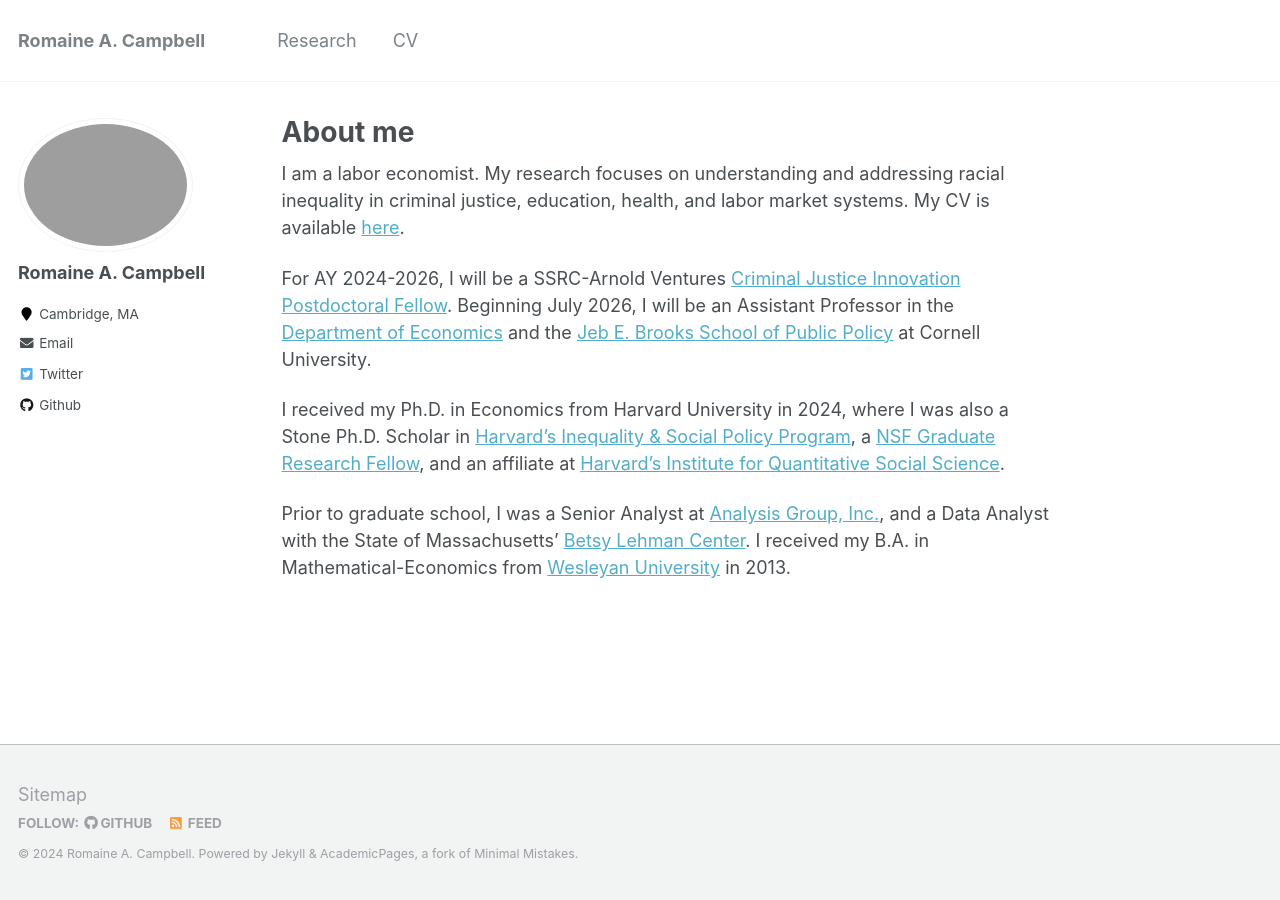
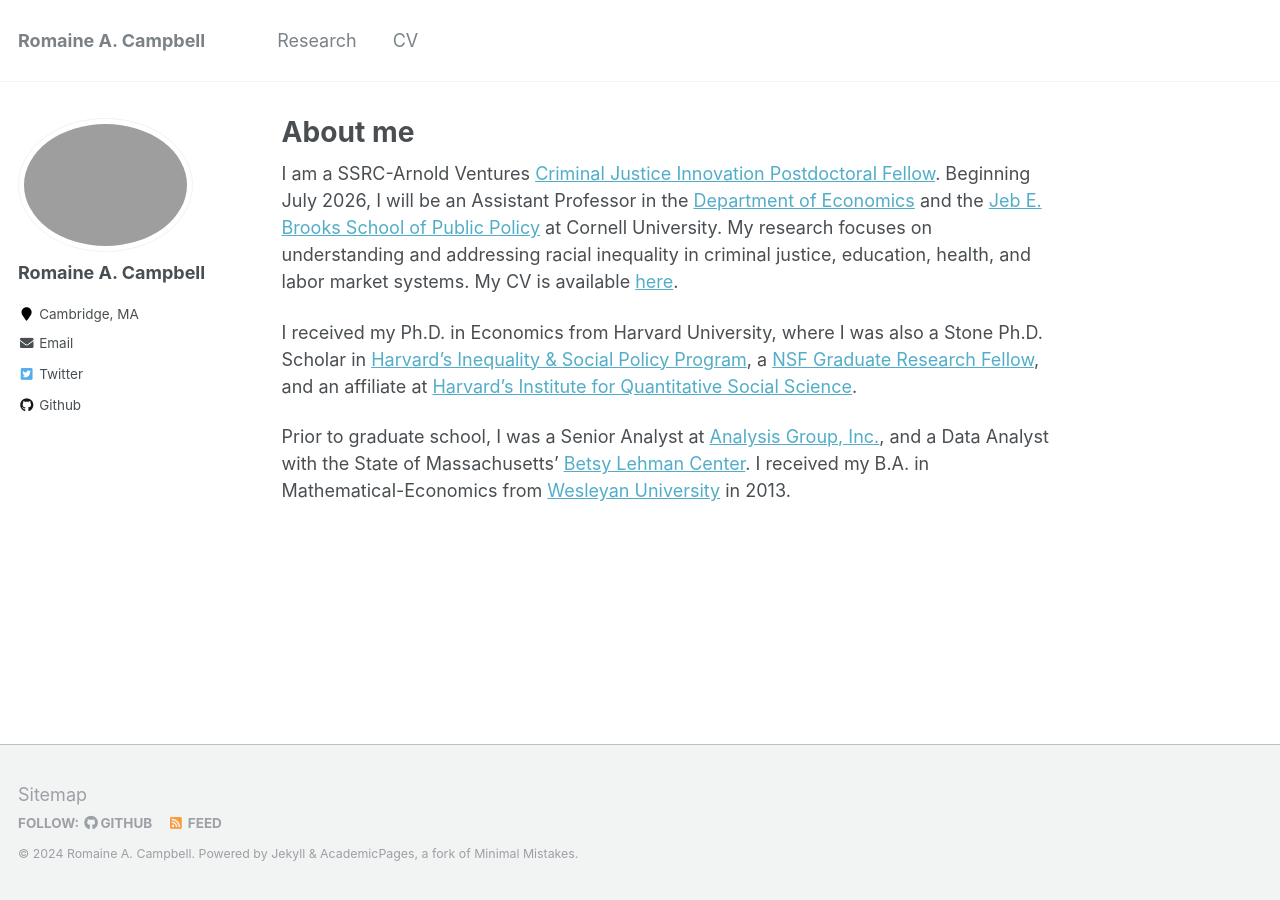
Before and after one commit to romainecampbell/romainecampbell.github.io, a Jekyll site: the page built from _pages/about.md, in a window 1280 px wide. Built offline with Jekyll 4.4.1, drawn with Linux system fonts in a browser that asks for light colours.

Commit message:
Update about.md

```diff
--- a/_pages/about.md
+++ b/_pages/about.md
@@ -8,10 +8,8 @@
   - /about.html
 ---
 
-I am a labor economist. My research focuses on understanding and addressing racial inequality in criminal justice, education, health, and labor market systems. My CV is available [here](https://romainecampbell.github.io/files/CampbellRomaine_CV.pdf).
+I am a SSRC-Arnold Ventures [Criminal Justice Innovation Postdoctoral Fellow](https://www.ssrc.org/programs/arnold-ventures-criminal-justice-innovation-fellowships/fellows/). Beginning July 2026, I will be an Assistant Professor in the [Department of Economics](https://economics.cornell.edu/) and the [Jeb E. Brooks School of Public Policy](https://publicpolicy.cornell.edu/) at Cornell University. My research focuses on understanding and addressing racial inequality in criminal justice, education, health, and labor market systems. My CV is available [here](https://romainecampbell.github.io/files/CampbellRomaine_CV.pdf).
 
-For AY 2024-2026, I will be a SSRC-Arnold Ventures [Criminal Justice Innovation Postdoctoral Fellow](https://www.ssrc.org/programs/arnold-ventures-criminal-justice-innovation-fellowships/fellows/). Beginning July 2026, I will be an Assistant Professor in the [Department of Economics](https://economics.cornell.edu/) and the [Jeb E. Brooks School of Public Policy](https://publicpolicy.cornell.edu/) at Cornell University.
-
-I received my Ph.D. in Economics from Harvard University in 2024, where I was also a Stone Ph.D. Scholar in [Harvard’s Inequality & Social Policy Program](https://inequality.hks.harvard.edu), a [NSF Graduate Research Fellow](https://www.nsfgrfp.org), and an affiliate at [Harvard's Institute for Quantitative Social Science](https://www.iq.harvard.edu/about).
+I received my Ph.D. in Economics from Harvard University, where I was also a Stone Ph.D. Scholar in [Harvard’s Inequality & Social Policy Program](https://inequality.hks.harvard.edu), a [NSF Graduate Research Fellow](https://www.nsfgrfp.org), and an affiliate at [Harvard's Institute for Quantitative Social Science](https://www.iq.harvard.edu/about).
 
 Prior to graduate school, I was a Senior Analyst at [Analysis Group, Inc.](https://www.analysisgroup.com/), and a Data Analyst with the State of Massachusetts' [Betsy Lehman Center](https://betsylehmancenterma.gov/). I received my B.A. in Mathematical-Economics from [Wesleyan University](https://www.wesleyan.edu/) in 2013.
```
